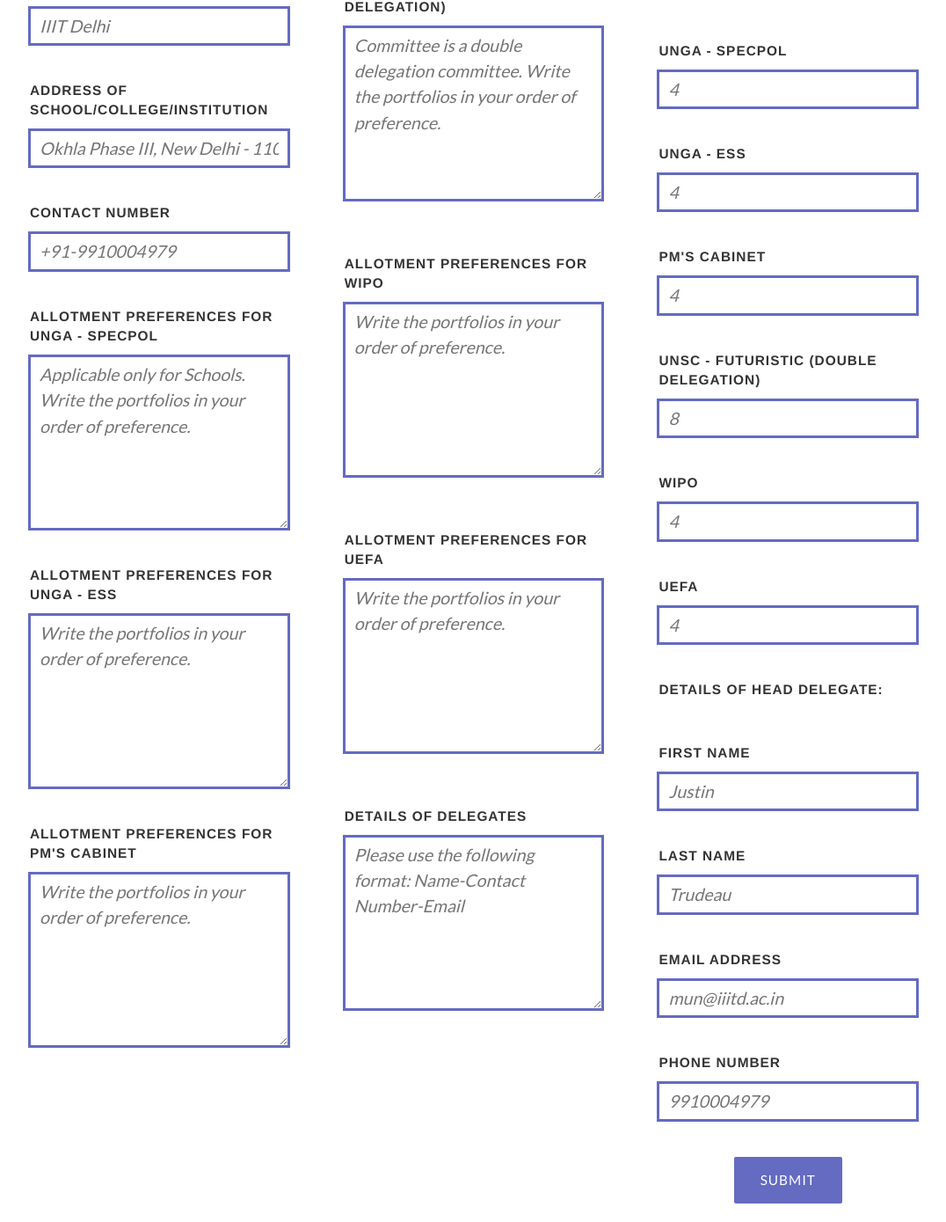
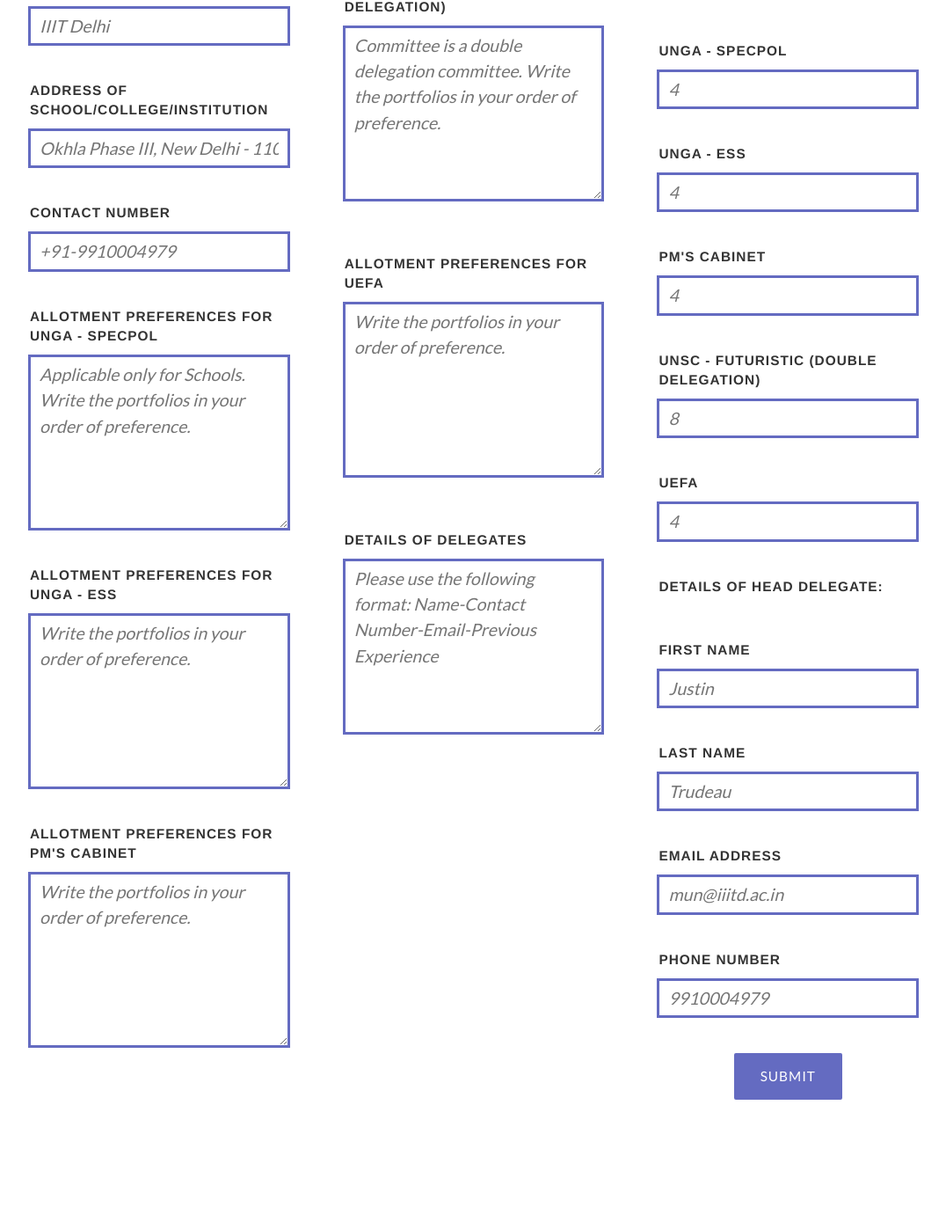
Before and after one commit to gureks/iiitdmun, a Django app: page /delegation/ in a window 1280 px wide. Shown: the part 319-1708 px from the top of the page at 88% size, without its empty margins (96-1172 px from the left). After the commit the page ends 1569 px from the top, so only its background shows below. Run offline with Django 3.2, Linux system fonts and the light colour scheme; some libraries are stand-ins or nearby versions.

Commit message:
removed wipo
Signed-off-by: Gurek Singh <gurek15033@iiitd.ac.in>

```diff
--- a/iiitdmun/mun/templates/forms/school.html
+++ b/iiitdmun/mun/templates/forms/school.html
@@ -61,14 +61,14 @@
 	  					<label for="comments">Allotment Preferences for UNSC - Futuristic (Double Delegation)</label>
 	  					<textarea id="comments" name="comments1" placeholder="Committee is a double delegation committee. Write the portfolios in your order of preference."></textarea>
 
-						<br><label for="affiliations">Allotment Preferences for WIPO</label>
-	  					<textarea id="affiliations" name="affiliations4" placeholder="Write the portfolios in your order of preference."></textarea>
+						<!-- <br><label for="affiliations">Allotment Preferences for WIPO</label>
+	  					<textarea id="affiliations" name="affiliations4" placeholder="Write the portfolios in your order of preference."></textarea> -->
 
 						<br><label for="affiliations">Allotment Preferences for UEFA</label>
 	  					<textarea id="affiliations" name="affiliations5" placeholder="Write the portfolios in your order of preference."></textarea>
 
 						<br><label for="comments">Details of delegates</label>
-	  					<textarea id="comments" name="comments2" placeholder="Please use the following format: Name-Contact Number-Email"></textarea>
+	  					<textarea id="comments" name="comments2" placeholder="Please use the following format: Name-Contact Number-Email-Previous Experience"></textarea>
 	  					</div>
 	  				<div class="cbp-mc-column">
 						<label>Number of seats per committee:</label>
@@ -80,8 +80,8 @@
 	  					<input type="text" id="first_name" name="first_name3" placeholder="4">
 						<label for="first_name">UNSC - Futuristic (Double Delegation)</label>
 	  					<input type="text" id="first_name" name="first_name4" placeholder="8">
-						<label for="first_name">WIPO</label>
-	  					<input type="text" id="first_name" name="first_name5" placeholder="4"></center>
+						<!-- <label for="first_name">WIPO</label>
+	  					<input type="text" id="first_name" name="first_name5" placeholder="4"></center> -->
 						<label for="first_name">UEFA</label>
 	  					<input type="text" id="first_name" name="first_name6" placeholder="4"></center>
 
--- a/iiitdmun/mun/views.py
+++ b/iiitdmun/mun/views.py
@@ -53,21 +53,21 @@ def collsubmit(request):
         link2=request.POST.get("affiliations2","")
         link3=request.POST.get("affiliations3","")
         link4=request.POST.get("comments1","")
-        link5=request.POST.get("affiliations4","")
+        # link5=request.POST.get("affiliations4","")
         link6=request.POST.get("affiliations5","")
         link7=request.POST.get("comments2","")
         fname1=request.POST.get("first_name1","")
         fname2=request.POST.get("first_name2","")
         fname3=request.POST.get("first_name3","")
         fname4=request.POST.get("first_name4","")
-        fname5=request.POST.get("first_name5","")
+        # fname5=request.POST.get("first_name5","")
         fname6=request.POST.get("first_name6","")
         fname7=request.POST.get("first_name7","")
         lname1=request.POST.get("last_name1","")
         email=request.POST.get("email","")
         phone1=request.POST.get("phone1","")
         file=open("collforms.csv","a")
-        file.write("\""+str(fname)+"\",\""+str(lname)+"\",\""+str(phone)+"\",\""+str(link1)+"\",\""+str(link2)+"\",\""+str(link3)+"\",\""+str(link4)+"\",\""+str(link5)+"\",\""+str(link6)+"\",\""+str(link7)+"\",\""+str(fname1)+"\",\""+str(fname2)+"\",\""+str(fname3)+"\",\""+str(fname4)+"\",\""+str(fname5)+"\",\""+str(fname6)+"\",\""+str(fname7)+" "+str(lname1)+"\",\""+str(email)+"\",\""+str(phone1)+"\"\n")
+        file.write("\""+str(fname)+"\",\""+str(lname)+"\",\""+str(phone)+"\",\""+str(link1)+"\",\""+str(link2)+"\",\""+str(link3)+"\",\""+str(link4)+"\",\""+str(link6)+"\",\""+str(link7)+"\",\""+str(fname1)+"\",\""+str(fname2)+"\",\""+str(fname3)+"\",\""+str(fname4)+"\",\""+str(fname6)+"\",\""+str(fname7)+" "+str(lname1)+"\",\""+str(email)+"\",\""+str(phone1)+"\"\n")
         file.close()
         return HttpResponseRedirect("../success/")
 def consubmit(request):
```
